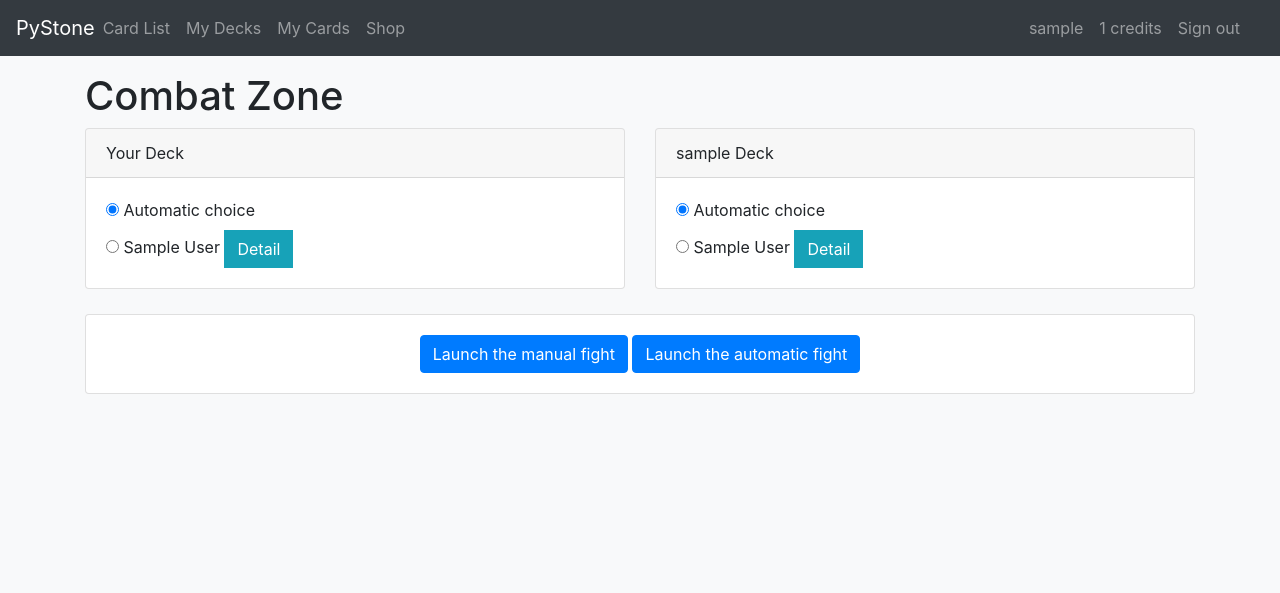
After one commit to Mapsred/ESGI5_Python, a Django app: page /combat/1 in a window 1280 px wide. The commit adds this page. Shown: the top 593 px of the page. Run offline with Django 3.2, Linux system fonts and the light colour scheme; a user stored in the database is signed in; tables that the repository leaves empty hold one stand-in row (values such as "Sample post"); some libraries are stand-ins or nearby versions.

Commit message:
Add combat selection page

```diff
--- a/PyStone/urls.py
+++ b/PyStone/urls.py
@@ -19,6 +19,7 @@ from django.urls import include, path
 urlpatterns = [
     path('admin/', admin.site.urls),
     path('accounts/', include('accounts.urls')),
+    path('combat/', include('combat.urls')),
     path('', include('core.urls')),
     path('accounts/', include('django.contrib.auth.urls')),
 ]
--- /dev/null
+++ b/combat/urls.py
@@ -0,0 +1,8 @@
+from django.urls import path
+
+from . import views
+
+urlpatterns = [
+    path('<int:pk>', views.CombatView.as_view(), name='combat'),
+    path('action', views.CombatActionView.as_view(), name='combat_action'),
+]
--- a/combat/views.py
+++ b/combat/views.py
@@ -1,3 +1,65 @@
-from django.shortcuts import render
+from urllib.parse import urlencode
+
+from django.contrib.auth.decorators import login_required
 
 # Create your views here.
+from django.http import HttpResponseRedirect
+from django.shortcuts import redirect, resolve_url
+from django.utils.decorators import method_decorator
+from django.views.generic import TemplateView
+
+from accounts.models import Profile, Deck, ProfileSubscriptions
+from combat.services import get_auto_or_manual_decks
+
+
+class CombatView(TemplateView):
+    template_name = "combat/index.html"
+
+    @method_decorator(login_required)
+    def dispatch(self, request, *args, **kwargs):
+        identifier = kwargs['pk']
+
+        profile = Profile.objects.filter(user=request.user).first()
+        target = ProfileSubscriptions.objects.filter(id=identifier).first()
+        kwargs['profile'] = profile
+        kwargs['target'] = target.subscription
+        kwargs['profile_decks'] = Deck.objects.filter(profile=profile).all()
+        kwargs['target_decks'] = Deck.objects.filter(profile=target.subscription).all()
+
+        return super().dispatch(request, *args, **kwargs)
+
+    @method_decorator(login_required)
+    def post(self, request, *args, **kwargs):
+        parameters = request.POST
+        print(parameters)
+
+        profile = kwargs['profile']
+        target = kwargs['target']
+
+        profile_deck = get_auto_or_manual_decks(parameters, profile, 'profile_deck')
+        target_deck = get_auto_or_manual_decks(parameters, target, 'target_deck')
+
+        url = resolve_url('combat_action')
+
+        full_url = "%s?%s" % (url, urlencode({
+            "profile_deck": profile_deck,
+            "target_deck": target_deck
+        }))
+
+        return HttpResponseRedirect(full_url)
+
+
+class CombatActionView(TemplateView):
+    template_name = "combat/action.html"
+
+    @method_decorator(login_required)
+    def dispatch(self, request, *args, **kwargs):
+        profile_deck = Deck.objects.filter(id=request.GET['profile_deck']).first()
+        target_deck = Deck.objects.filter(id=request.GET['target_deck']).first()
+
+        kwargs['profile_deck'] = profile_deck
+        kwargs['target_deck'] = target_deck
+        kwargs['profile'] = profile_deck.profile
+        kwargs['target'] = target_deck.profile
+
+        return super().dispatch(request, *args, **kwargs)
--- a/static/style.css
+++ b/static/style.css
@@ -33,3 +33,9 @@ body {
 .table-background {
     background: hsl(0, 0%, 97%);
 }
+
+.subscription {
+    padding: .375rem .75rem;
+    margin-bottom: 0;
+    display: inline-block;
+}
--- a/templates/account/dashboard.html
+++ b/templates/account/dashboard.html
@@ -16,10 +16,11 @@
             {% if subscriptions %}
                 {% for profile in subscriptions %}
                     <li class="list-group-item">
-                        {{ profile.subscription }}
+                        <p class="subscription">{{ profile.subscription }}</p>
                         <div class="btn-group pull-right">
+                            <a class="btn btn-secondary" href="{% url "combat" profile.id %}">Fight</a>
                             <a class="btn btn-info" href="{{ profile.get_absolute_url }}">Informations</a>
-                            <a class="btn btn-danger" href="{% url "subscription_delete" profile.id %}">Delete</a>
+                            <a class="btn btn-danger" href="{% url "subscription_delete" profile.id %}">Remove</a>
                         </div>
                     </li>
                 {% endfor %}
--- /dev/null
+++ b/templates/combat/_deck_choice.html
@@ -0,0 +1,22 @@
+<div class="col-md-6">
+    <div class="card">
+        <div class="card-header">{{ header }} Deck</div>
+        <div class="card-body">
+            <div>
+                <input type="radio" id="{{ auto_id }}" name="{{ input_name }}" value="_auto" checked>
+                <label for="{{ auto_id }}">Automatic choice</label>
+            </div>
+            {% for deck in decks %}
+                <div>
+                    <input type="radio" id="{{ deck.id }}" name="{{ input_name }}" value="{{ deck.id }}">
+                    <label for="{{ deck.id }}">{{ deck }}</label>
+                    <a target="_blank" href="{% url 'deck_detail' deck.id %}"
+                       class="btn btn-flat btn-info">
+                        Detail
+                    </a>
+                </div>
+            {% endfor %}
+
+        </div>
+    </div>
+</div>
--- /dev/null
+++ b/templates/combat/index.html
@@ -0,0 +1,43 @@
+{% extends 'base.html' %}
+
+
+{% block title %}Combat against {{ target }}{% endblock %}
+
+{% block content %}
+    <div class="container">
+        <h1>Combat Zone</h1>
+        {% if not profile_decks %}
+            <div class="alert alert-warning">
+                You do not have any deck yet. You can create one
+                <a href="{% url 'deck_add' %}" class="alert-link">here</a>.
+            </div>
+        {% endif %}
+
+        {% if not target_decks %}
+            <div class="alert alert-warning">
+                Your opponent do not have any deck yet.
+            </div>
+        {% endif %}
+
+
+        {% if profile_decks and target_decks %}
+            <form method="post">
+                {% csrf_token %}
+                <div class="row">
+                    {% include "combat/_deck_choice.html" with decks=profile_decks header="Your" auto_id="profile_auto" input_name="profile_deck" %}
+                    {% include "combat/_deck_choice.html" with decks=target_decks header=target auto_id="target_auto" input_name="target_deck" %}
+                </div>
+                <div class="card margin-top25">
+                    <div class="card-body text-center">
+                        <button type="submit" class="btn btn-primary" name="manual" value="true">
+                            Launch the manual fight
+                        </button>
+                        <button type="submit" class="btn btn-primary" name="auto" value="true">
+                            Launch the automatic fight
+                        </button>
+                    </div>
+                </div>
+            </form>
+        {% endif %}
+    </div>
+{% endblock %}
```
Also changed, not shown: combat/services.py (added, +10 -0 lines), templates/combat/action.html (added).
